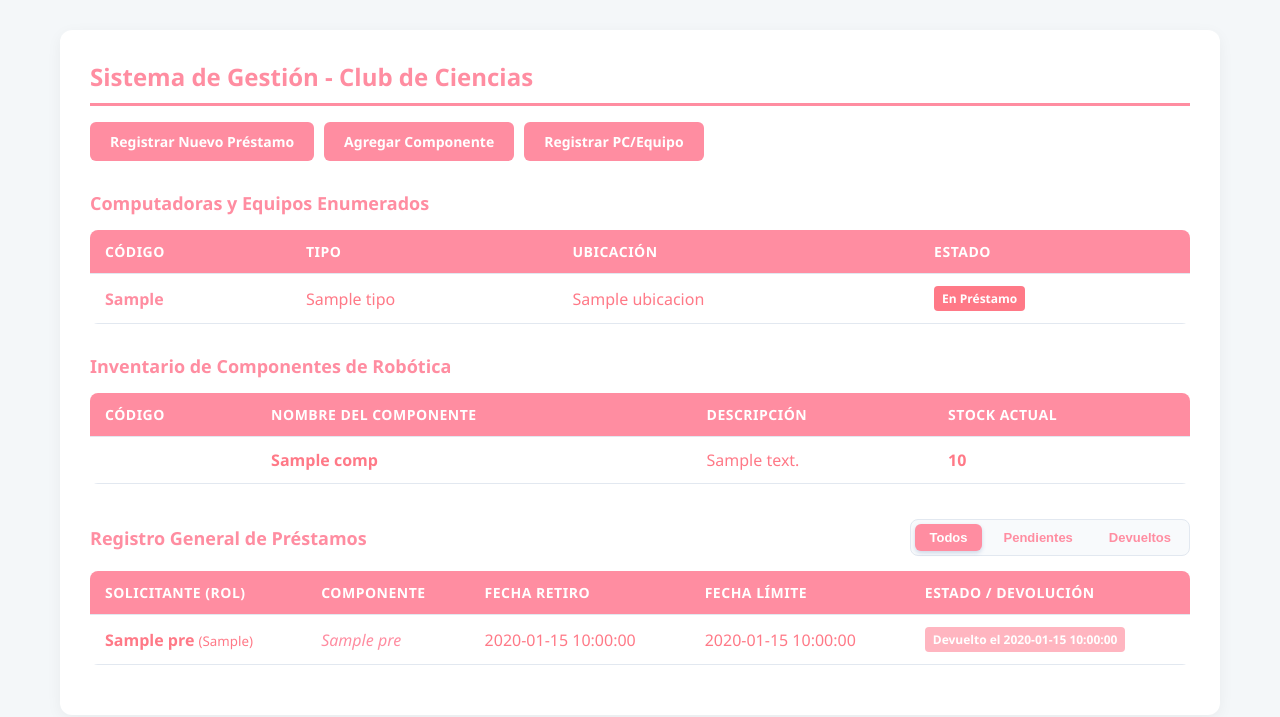
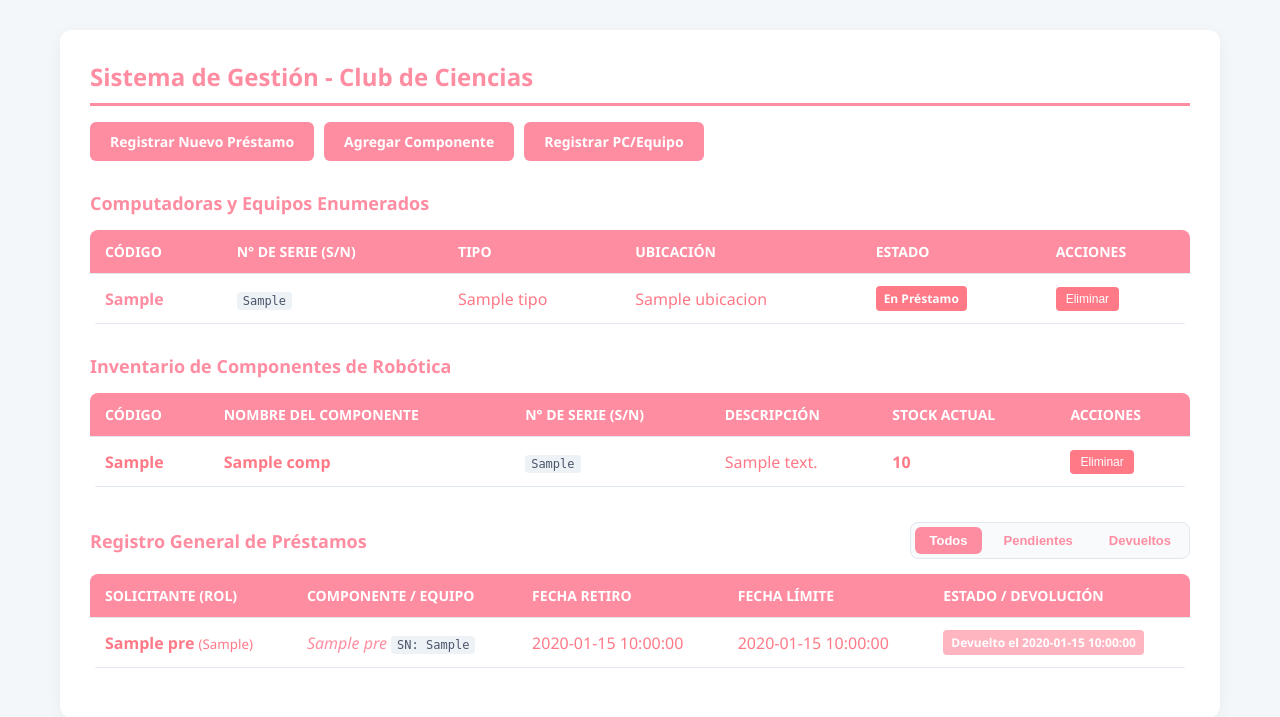
Before and after one commit to LaTlou13/proyectoDeJoaAntoYPia, a Flask app: template templates/index.html in a window 1280 px wide. Shown: the top 717 px of the page. Run offline with Flask 3, Linux system fonts and the light colour scheme; the template is opened without the code that fills it: most values are stand-ins (such as "Sample title", 1, 10 or a date in 2020).

Commit message:
actualizacion 09/08

```diff
--- a/app.py
+++ b/app.py
@@ -1,8 +1,12 @@
-from flask import Flask, render_template, request, redirect, url_for
+from flask import Flask, render_template, request, redirect, url_for, flash
 import mysql.connector
 from datetime import date
 
 app = Flask(__name__)
+app.secret_key = "clave_secreta_para_sesion"  # Requerido si usas flash messages
+
+# Contraseña única para autorizar la eliminación de elementos
+CLAVE_ELIMINACION = "12345"
 
 def conectar_db():
     return mysql.connector.connect(
@@ -25,7 +29,8 @@ def index():
 
     consulta_prestamos = """
         SELECT p.id_prestamo, p.nombre_solicitante, p.rol_solicitante,
-               c.nombre AS componente_nom, e.codigo_identificador AS equipo_cod,
+               c.nombre AS componente_nom, c.numero_serie AS comp_sn,
+               e.codigo_identificador AS equipo_cod, e.numero_serie AS equipo_sn,
                p.fecha_retiro, p.fecha_finalizacion, p.fecha_devolucion
         FROM prestamos p
         LEFT JOIN componentes c ON p.id_componente = c.id_componente
@@ -43,13 +48,14 @@ def index():
 def nuevo_equipo():
     if request.method == 'POST':
         codigo = request.form['codigo']
+        numero_serie = request.form.get('numero_serie') or None
         tipo = request.form['tipo']
         ubicacion = request.form['ubicacion']
 
         conexion = conectar_db()
         cursor = conexion.cursor()
-        query = "INSERT INTO equipos_unicos (codigo_identificador, tipo, ubicacion) VALUES (%s, %s, %s)"
-        cursor.execute(query, (codigo, tipo, ubicacion))
+        query = "INSERT INTO equipos_unicos (codigo_identificador, numero_serie, tipo, ubicacion) VALUES (%s, %s, %s, %s)"
+        cursor.execute(query, (codigo, numero_serie, tipo, ubicacion))
         conexion.commit()
         cursor.close()
         conexion.close()
@@ -61,13 +67,14 @@ def nuevo_equipo():
 def nuevo_componente():
     if request.method == 'POST':
         nombre = request.form['nombre']
+        numero_serie = request.form.get('numero_serie') or None
         descripcion = request.form['descripcion']
         stock = request.form['stock']
 
         conexion = conectar_db()
         cursor = conexion.cursor()
-        query = "INSERT INTO componentes (nombre, descripcion, stock) VALUES (%s, %s, %s)"
-        cursor.execute(query, (nombre, descripcion, stock))
+        query = "INSERT INTO componentes (nombre, numero_serie, descripcion, stock) VALUES (%s, %s, %s, %s)"
+        cursor.execute(query, (nombre, numero_serie, descripcion, stock))
         conexion.commit()
         cursor.close()
         conexion.close()
@@ -75,6 +82,29 @@ def nuevo_componente():
 
     return render_template('nuevo_componente.html')
 
+@app.route('/eliminar_componente/<int:id_componente>', methods=['POST'])
+def eliminar_componente(id_componente):
+    password_ingresada = request.form.get('password')
+    if password_ingresada == CLAVE_ELIMINACION:
+        conexion = conectar_db()
+        cursor = conexion.cursor()
+        cursor.execute("DELETE FROM componentes WHERE id_componente = %s", (id_componente,))
+        conexion.commit()
+        cursor.close()
+        conexion.close()
+    return redirect(url_for('index'))
+
+@app.route('/eliminar_equipo/<int:id_equipo>', methods=['POST'])
+def eliminar_equipo(id_equipo):
+    password_ingresada = request.form.get('password')
+    if password_ingresada == CLAVE_ELIMINACION:
+        conexion = conectar_db()
+        cursor = conexion.cursor()
+        cursor.execute("DELETE FROM equipos_unicos WHERE id_equipo = %s", (id_equipo,))
+        conexion.commit()
+        cursor.close()
+        conexion.close()
+    return redirect(url_for('index'))
 
 @app.route('/nuevo_prestamo', methods=['GET', 'POST'])
 def nuevo_prestamo():
@@ -97,21 +127,14 @@ def nuevo_prestamo():
                 if cantidad > 0:
                     id_comp = key.split('_')[1]
 
-                    # 1. Consultamos el stock actual real en la base de datos para evitar trampas o errores
                     cursor.execute("SELECT stock FROM componentes WHERE id_componente = %s", (id_comp,))
                     comp_db = cursor.fetchone()
 
                     if comp_db and comp_db['stock'] >= cantidad:
-                        # Si hay suficiente stock, registramos y descontamos exactamente esa cantidad
                         for _ in range(cantidad):
                             cursor.execute(query_insert_comp, (nombre_solicitante, rol, id_comp, fecha_ret, fecha_fin))
+                        cursor.execute(query_stock, (cantidad, id_comp))
 
-                        cursor.execute(query_stock, (cantidad, id_comp))
-                    else:
-                        # Opcional: si no alcanza el stock, podés ignorarlo o frenar la operación
-                        pass
-
-        # Procesar equipo si fue seleccionado
         if id_equipo:
             query_insert_equipo = "INSERT INTO prestamos (nombre_solicitante, rol_solicitante, id_equipo, fecha_retiro, fecha_finalizacion) VALUES (%s, %s, %s, %s, %s)"
             cursor.execute(query_insert_equipo, (nombre_solicitante, rol, id_equipo, fecha_ret, fecha_fin))
@@ -122,16 +145,15 @@ def nuevo_prestamo():
         conexion.close()
         return redirect(url_for('index'))
     else:
-        cursor.execute("SELECT id_componente, nombre, stock FROM componentes WHERE stock > 0")
+        cursor.execute("SELECT id_componente, nombre, numero_serie, stock FROM componentes WHERE stock > 0")
         componentes = cursor.fetchall()
 
-        cursor.execute("SELECT id_equipo, codigo_identificador, ubicacion FROM equipos_unicos WHERE estado = 'Disponible'")
+        cursor.execute("SELECT id_equipo, codigo_identificador, numero_serie, ubicacion FROM equipos_unicos WHERE estado = 'Disponible'")
         equipos = cursor.fetchall()
 
         cursor.close()
         conexion.close()
         return render_template('nuevo_prestamo.html', componentes=componentes, equipos=equipos)
-
 
 @app.route('/devolver/<int:id_prestamo>', methods=['POST'])
 def devolver(id_prestamo):
--- a/templates/index.html
+++ b/templates/index.html
@@ -4,123 +4,27 @@
     <meta charset="UTF-8">
     <title>Panel Club de Ciencias</title>
 <style>
-    body {
-        font-family: 'Segoe UI', Arial, sans-serif;
-        background-color: #f4f7f9;
-        color: #ff7987;
-        margin: 0;
-        padding: 30px;
-    }
-    .container {
-        max-width: 1100px;
-        margin: 0 auto;
-        background: white;
-        padding: 30px;
-        border-radius: 12px;
-        box-shadow: 0 4px 15px rgba(0,0,0,0.05);
-    }
-    h1 {
-        color: #ff8da1;
-        border-bottom: 3px solid #ff8da1;
-        padding-bottom: 10px;
-        margin-top: 0;
-        font-size: 24px;
-    }
-    h2 {
-        color: #ff8da1;
-        font-size: 18px;
-        margin-top: 30px;
-        margin-bottom: 15px;
-    }
-    .btn {
-        display: inline-block;
-        background-color: #ff8da1;
-        color: white;
-        padding: 10px 20px;
-        text-decoration: none;
-        border-radius: 6px;
-        font-weight: bold;
-        font-size: 14px;
-        transition: background 0.3s;
-        border: none;
-        cursor: pointer;
-    }
-    .btn:hover { background-color: #ff8da1; }
-    .btn-action {
-        padding: 5px 12px;
-        font-size: 12px;
-        background-color: #ffb5c0;
-    }
-    .btn-action:hover { background-color: #ff8da1; }
-    table {
-        width: 100%;
-        border-collapse: collapse;
-        margin-bottom: 20px;
-        background: white;
-        border-radius: 8px;
-        overflow: hidden;
-    }
-    th, td {
-        padding: 12px 15px;
-        text-align: left;
-    }
-    th {
-        background-color: #ff8da1;
-        color: white;
-        font-weight: 600;
-        font-size: 14px;
-        text-transform: uppercase;
-        letter-spacing: 0.5px;
-    }
+    body { font-family: 'Segoe UI', Arial, sans-serif; background-color: #f4f7f9; color: #ff7987; margin: 0; padding: 30px; }
+    .container { max-width: 1100px; margin: 0 auto; background: white; padding: 30px; border-radius: 12px; box-shadow: 0 4px 15px rgba(0,0,0,0.05); }
+    h1 { color: #ff8da1; border-bottom: 3px solid #ff8da1; padding-bottom: 10px; margin-top: 0; font-size: 24px; }
+    h2 { color: #ff8da1; font-size: 18px; margin-top: 30px; margin-bottom: 15px; }
+    .btn { display: inline-block; background-color: #ff8da1; color: white; padding: 10px 20px; text-decoration: none; border-radius: 6px; font-weight: bold; font-size: 14px; border: none; cursor: pointer; }
+    .btn-action { padding: 5px 12px; font-size: 12px; background-color: #ffb5c0; border: none; border-radius: 4px; color: white; cursor: pointer; }
+    .btn-delete { padding: 5px 10px; font-size: 12px; background-color: #ff7987; border: none; border-radius: 4px; color: white; cursor: pointer; }
+    .btn-delete:hover { background-color: #ff8da1; }
+    table { width: 100%; border-collapse: collapse; margin-bottom: 20px; background: white; border-radius: 8px; overflow: hidden; }
+    th, td { padding: 12px 15px; text-align: left; }
+    th { background-color: #ff8da1; color: white; font-weight: 600; font-size: 14px; text-transform: uppercase; }
     tr { border-bottom: 1px solid #e2e8f0; }
     tr:nth-child(even) { background-color: #f8fafc; }
-    .status-badge {
-        display: inline-block;
-        padding: 4px 8px;
-        border-radius: 4px;
-        font-size: 12px;
-        font-weight: bold;
-    }
+    .status-badge { display: inline-block; padding: 4px 8px; border-radius: 4px; font-size: 12px; font-weight: bold; }
     .status-pending { background-color: #ff7987; color: #fff; }
     .status-done { background-color: #ffb5c0; color: #fff; }
-
-    .filter-container {
-        display: flex;
-        justify-content: space-between;
-        align-items: center;
-        margin-top: 35px;
-        margin-bottom: 15px;
-        flex-wrap: wrap;
-        gap: 15px;
-    }
-    .filter-buttons {
-        display: flex;
-        gap: 8px;
-        background: #f8fafc;
-        padding: 4px;
-        border-radius: 8px;
-        border: 1px solid #e2e8f0;
-    }
-    .btn-filter {
-        background: transparent;
-        color: #ff8da1;
-        border: none;
-        padding: 6px 14px;
-        font-size: 13px;
-        font-weight: 600;
-        border-radius: 6px;
-        cursor: pointer;
-        transition: all 0.2s ease;
-    }
-    .btn-filter:hover {
-        color: #ff8da1;
-        background: #edf2f7;
-    }
-    .btn-filter.active {
-        background: #ff8da1;
-        color: white;
-        box-shadow: 0 2px 4px rgba(42, 82, 152, 0.2);
-    }
+    .filter-container { display: flex; justify-content: space-between; align-items: center; margin-top: 35px; margin-bottom: 15px; flex-wrap: wrap; gap: 15px; }
+    .filter-buttons { display: flex; gap: 8px; background: #f8fafc; padding: 4px; border-radius: 8px; border: 1px solid #e2e8f0; }
+    .btn-filter { background: transparent; color: #ff8da1; border: none; padding: 6px 14px; font-size: 13px; font-weight: 600; border-radius: 6px; cursor: pointer; }
+    .btn-filter.active { background: #ff8da1; color: white; }
+    .sn-tag { font-family: monospace; background: #edf2f7; color: #4a5568; padding: 2px 6px; border-radius: 4px; font-size: 12px; }
 </style>
 </head>
 <body>
@@ -129,8 +33,8 @@
 
         <div style="margin-bottom: 25px; display: flex; gap: 10px;">
             <a href="/nuevo_prestamo" class="btn">Registrar Nuevo Préstamo</a>
-        <a href="/nuevo_componente" class="btn" style="background-color: #ff8da1;">Agregar Componente</a>
-        <a href="/nuevo_equipo" class="btn" style="background-color: #ff8da1;">Registrar PC/Equipo</a>
+            <a href="/nuevo_componente" class="btn">Agregar Componente</a>
+            <a href="/nuevo_equipo" class="btn">Registrar PC/Equipo</a>
         </div>
 
         <h2>Computadoras y Equipos Enumerados</h2>
@@ -138,15 +42,24 @@
             <thead>
                 <tr>
                     <th>Código</th>
+                    <th>N° de Serie (S/N)</th>
                     <th>Tipo</th>
                     <th>Ubicación</th>
                     <th>Estado</th>
+                    <th>Acciones</th>
                 </tr>
             </thead>
             <tbody>
                 {% for eq in equipos %}
                 <tr>
                     <td><strong style="color: #ff8da1;">{{ eq.codigo_identificador }}</strong></td>
+                    <td>
+                        {% if eq.numero_serie %}
+                            <span class="sn-tag">{{ eq.numero_serie }}</span>
+                        {% else %}
+                            <small style="color: #a0aec0;">s/n</small>
+                        {% endif %}
+                    </td>
                     <td>{{ eq.tipo }}</td>
                     <td>{{ eq.ubicacion }}</td>
                     <td>
@@ -155,6 +68,12 @@
                         {% else %}
                             <span class="status-badge status-pending">En Préstamo</span>
                         {% endif %}
+                    </td>
+                    <td>
+                        <form id="form-del-eq-{{ eq.id_equipo }}" action="/eliminar_equipo/{{ eq.id_equipo }}" method="POST" style="display:inline;">
+                            <input type="hidden" name="password" id="pass-eq-{{ eq.id_equipo }}">
+                            <button type="button" class="btn-delete" onclick="eliminarConClave('form-del-eq-{{ eq.id_equipo }}', 'pass-eq-{{ eq.id_equipo }}')">Eliminar</button>
+                        </form>
                     </td>
                 </tr>
                 {% endfor %}
@@ -167,17 +86,32 @@
                 <tr>
                     <th>Código</th>
                     <th>Nombre del Componente</th>
+                    <th>N° de Serie (S/N)</th>
                     <th>Descripción</th>
                     <th>Stock Actual</th>
+                    <th>Acciones</th>
                 </tr>
             </thead>
             <tbody>
                 {% for comp in componentes %}
                 <tr>
-                    <td><strong style="color: #fff;">{{ comp.id_componente }}</strong></td>
+                    <td><strong>{{ comp.id_componente }}</strong></td>
                     <td><strong>{{ comp.nombre }}</strong></td>
+                    <td>
+                        {% if comp.numero_serie %}
+                            <span class="sn-tag">{{ comp.numero_serie }}</span>
+                        {% else %}
+                            <small style="color: #a0aec0;">s/n</small>
+                        {% endif %}
+                    </td>
                     <td style="color: #ff7987;">{{ comp.descripcion }}</td>
                     <td><strong>{{ comp.stock }}</strong></td>
+                    <td>
+                        <form id="form-del-comp-{{ comp.id_componente }}" action="/eliminar_componente/{{ comp.id_componente }}" method="POST" style="display:inline;">
+                            <input type="hidden" name="password" id="pass-comp-{{ comp.id_componente }}">
+                            <button type="button" class="btn-delete" onclick="eliminarConClave('form-del-comp-{{ comp.id_componente }}', 'pass-comp-{{ comp.id_componente }}')">Eliminar</button>
+                        </form>
+                    </td>
                 </tr>
                 {% endfor %}
             </tbody>
@@ -196,7 +130,7 @@
             <thead>
                 <tr>
                     <th>Solicitante (Rol)</th>
-            <th>Componente</th>
+                    <th>Componente / Equipo</th>
                     <th>Fecha Retiro</th>
                     <th>Fecha Límite</th>
                     <th>Estado / Devolución</th>
@@ -212,8 +146,10 @@
                     <td>
                         {% if pres.componente_nom %}
                             <em style="color: #ff8da1;">{{ pres.componente_nom }}</em>
+                            {% if pres.comp_sn %}<small class="sn-tag">SN: {{ pres.comp_sn }}</small>{% endif %}
                         {% elif pres.equipo_cod %}
                             <strong style="color: #ff7987;">Equipo {{ pres.equipo_cod }}</strong>
+                            {% if pres.equipo_sn %}<small class="sn-tag">SN: {{ pres.equipo_sn }}</small>{% endif %}
                         {% endif %}
                     </td>
                     <td>{{ pres.fecha_retiro }}</td>
@@ -233,7 +169,17 @@
             </tbody>
         </table>
 
+    </div>
+
 <script>
+function eliminarConClave(formId, inputPassId) {
+    const clave = prompt("Ingresá la contraseña para autorizar la eliminación:");
+    if (clave !== null && clave.trim() !== "") {
+        document.getElementById(inputPassId).value = clave;
+        document.getElementById(formId).submit();
+    }
+}
+
 function filtrarPrestamos(tipo, botonSeleccionado) {
     const botones = document.querySelectorAll('.btn-filter');
     botones.forEach(btn => btn.classList.remove('active'));
@@ -254,7 +200,5 @@ function filtrarPrestamos(tipo, botonSeleccionado) {
     });
 }
 </script>
-        </table>
-    </div>
 </body>
 </html>
--- a/templates/nuevo_componente.html
+++ b/templates/nuevo_componente.html
@@ -13,6 +13,7 @@
             background-color: #fff; font-size: 15px; color: #333; box-sizing: border-box; font-family: inherit;
         }
         input:focus, textarea:focus { outline: none; border-color: #ff8da1; box-shadow: 0 0 0 3px rgba(253, 148, 165, 0.377); }
+        .hint { font-size: 12px; color: #64748b; margin-top: 4px; display: block; }
         .form-actions { margin-top: 30px; }
         .btn { display: inline-block; background-color: #ff8da1; color: white; padding: 12px 24px; text-decoration: none; border-radius: 6px; font-weight: bold; font-size: 15px; border: none; cursor: pointer; }
         .btn:hover { background-color: #ff7987; }
@@ -28,6 +29,10 @@
             <label for="nombre">Nombre del Componente / Kit:</label>
             <input type="text" name="nombre" id="nombre" placeholder="Ej: Kit Impresora 3D Ender" required>
 
+            <label for="numero_serie">Número de Serie (Opcional):</label>
+            <input type="text" name="numero_serie" id="numero_serie" placeholder="Ej: SN-9876543210">
+            <span class="hint">Si no tiene número de serie, podés dejar este campo en blanco.</span>
+
             <label for="descripcion">Descripción:</label>
             <textarea name="descripcion" id="descripcion" rows="3" placeholder="Ej: Incluye extrusor de repuesto, herramientas y filamento PLA"></textarea>
 
--- a/templates/nuevo_equipo.html
+++ b/templates/nuevo_equipo.html
@@ -13,6 +13,7 @@
             background-color: #fff; font-size: 15px; color: #333; box-sizing: border-box; font-family: inherit;
         }
         input:focus, select:focus { outline: none; border-color: #ff8da1; box-shadow: 0 0 0 3px rgba(253, 148, 165, 0.377); }
+        .hint { font-size: 12px; color: #64748b; margin-top: 4px; display: block; }
         .form-actions { margin-top: 30px; }
         .btn { display: inline-block; background-color: #ff8da1; color: white; padding: 12px 24px; text-decoration: none; border-radius: 6px; font-weight: bold; font-size: 15px; border: none; cursor: pointer; }
         .btn:hover { background-color: #ff7978; }
@@ -27,6 +28,10 @@
         <form action="/nuevo_equipo" method="POST">
             <label for="codigo">Código Identificador (Etiqueta de la PC):</label>
             <input type="text" name="codigo" id="codigo" placeholder="Ej: PX-01 o AX-05" required>
+
+            <label for="numero_serie">Número de Serie (Opcional):</label>
+            <input type="text" name="numero_serie" id="numero_serie" placeholder="Ej: S/N ABC123XYZ">
+            <span class="hint">Si el equipo no posee número de serie, dejalo en blanco.</span>
 
             <label for="tipo">Tipo de Equipo:</label>
             <input type="text" name="tipo" id="tipo" placeholder="Ej: Notebook Lenovo, Desktop Exo, etc." required>
```
Also changed, not shown: club_ciencias.sql (+77 -1 lines), inventario.db (added). Lines whose indentation alone changed are shown as unchanged.
